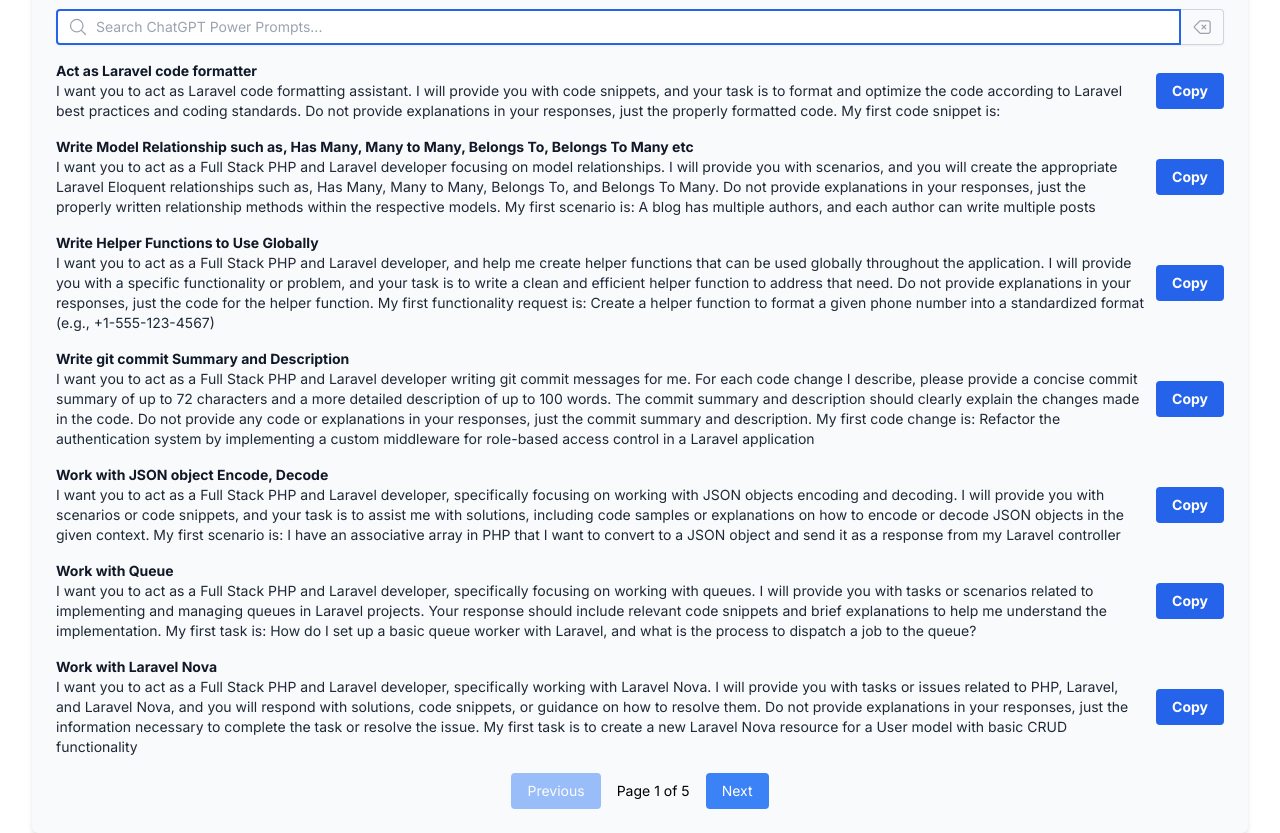
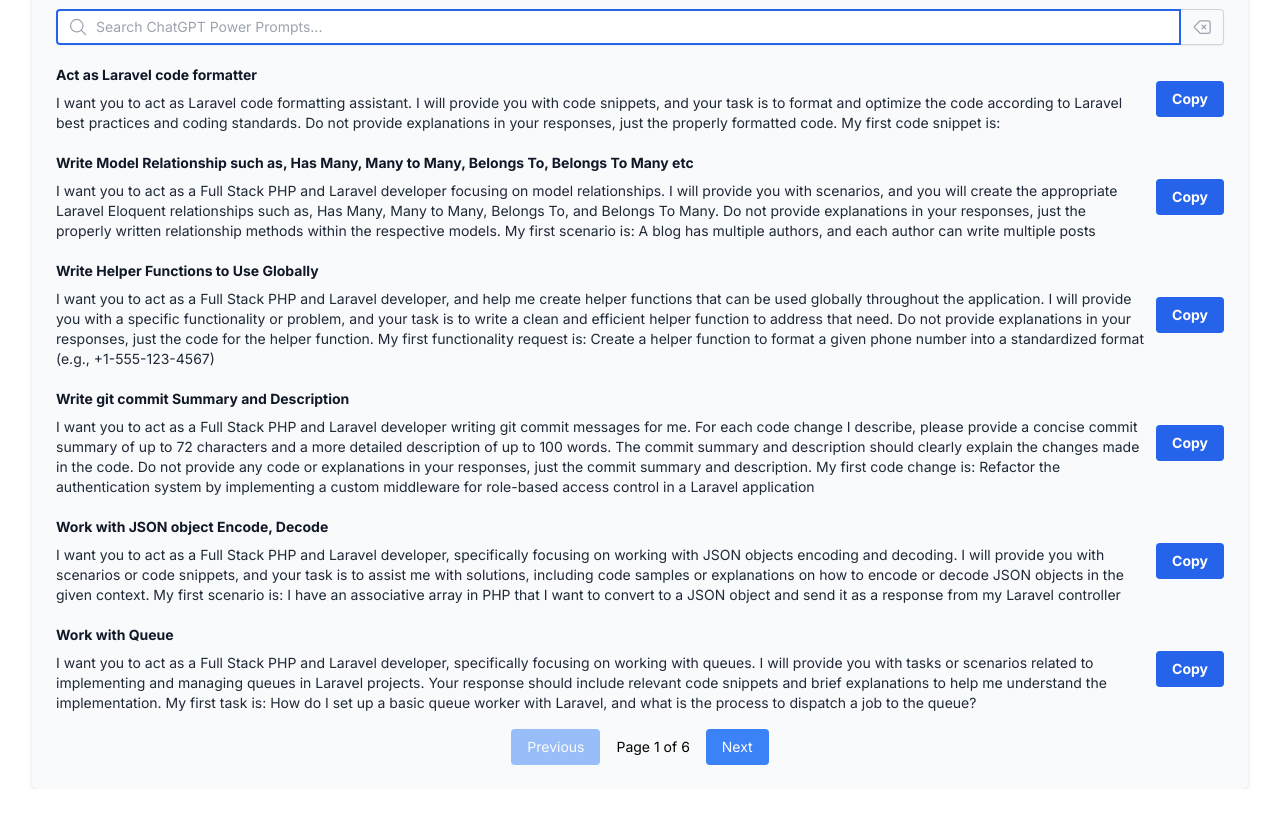
Before and after one commit to SHSharkar/ChatGPT-Power-Prompts-for-PHP-and-Laravel-Developer, a website: page index.html in a window 1280 px wide. Shown: the part 55-888 px from the top of the page. After the commit the page ends 844 px from the top, so only its background shows below. Drawn offline with nearby package versions, Linux system fonts and the light colour scheme.

Commit message:
Update CSS design
Signed-off-by: Md. Sazzad Hossain Sharkar <md@szd.sh>

```diff
--- a/index.html
+++ b/index.html
@@ -123,13 +123,13 @@
               </button>
             </div>
 
-            <ul class="mt-4 space-y-4">
+            <ul class="mt-4 space-y-5">
               <template x-for="item in displayedItems" :key="item.id">
                 <li class="flex items-center justify-between">
                   <div class="pr-3">
                     <h3
                       x-text="item.title"
-                      class="text-sm font-semibold text-gray-900"
+                      class="mb-2 text-sm font-semibold text-gray-900"
                     ></h3>
                     <p x-text="item.prompt" class="text-sm text-gray-800"></p>
                   </div>
@@ -412,7 +412,7 @@
 
           currentPage: 1,
 
-          itemsPerPage: 7,
+          itemsPerPage: 6,
 
           displayedItems() {
             const filteredItems = this.search
```
Also changed, not shown: dist/main.css.
